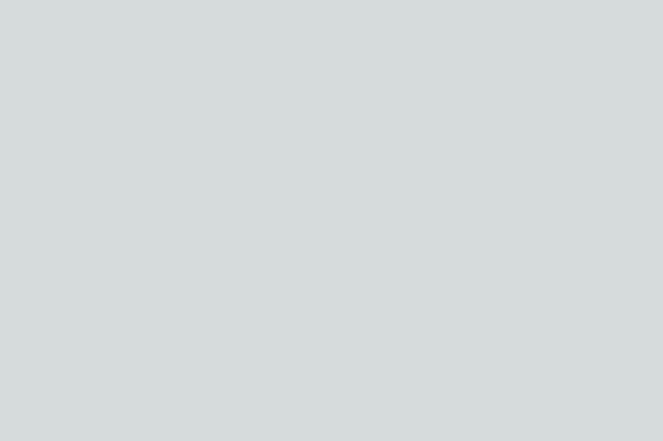
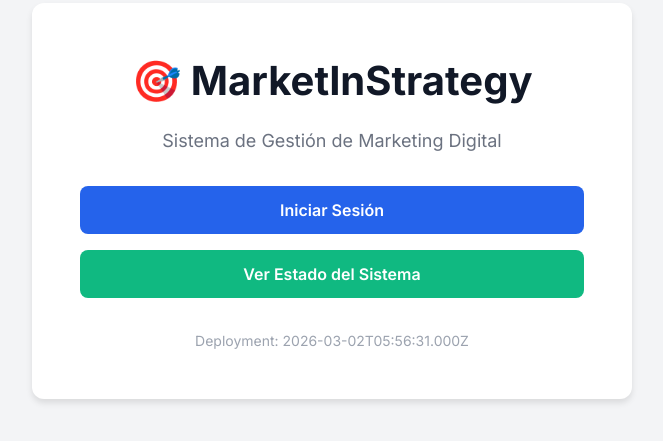
Before and after one commit to Zahabad-dev/marketinstrategy, a Next.js app: page / in a window 1280 px wide. Before the commit this address had no page. Shown: the part 199-640 px from the top of the page, without its empty margins (308-971 px from the left). Built offline with nearby package versions, Linux system fonts and the light colour scheme.

Commit message:
Fix: Landing page estática sin dependencias - FORZAR CARGA

```diff
--- a/app/page.tsx
+++ b/app/page.tsx
@@ -1,5 +1,61 @@
-import { redirect } from 'next/navigation'
-
 export default function HomePage() {
-  redirect('/login')
+  return (
+    <div style={{
+      minHeight: '100vh',
+      display: 'flex',
+      alignItems: 'center',
+      justifyContent: 'center',
+      backgroundColor: '#f3f4f6'
+    }}>
+      <div style={{
+        backgroundColor: 'white',
+        padding: '3rem',
+        borderRadius: '12px',
+        boxShadow: '0 4px 6px rgba(0,0,0,0.1)',
+        maxWidth: '600px',
+        width: '100%',
+        textAlign: 'center'
+      }}>
+        <h1 style={{ fontSize: '2.5rem', fontWeight: 'bold', marginBottom: '1rem', color: '#111827' }}>
+          🎯 MarketInStrategy
+        </h1>
+        <p style={{ color: '#6b7280', fontSize: '1.125rem', marginBottom: '2rem' }}>
+          Sistema de Gestión de Marketing Digital
+        </p>
+        <div style={{ display: 'flex', flexDirection: 'column', gap: '1rem' }}>
+          <a
+            href="/login"
+            style={{
+              backgroundColor: '#2563eb',
+              color: 'white',
+              padding: '0.75rem 1.5rem',
+              borderRadius: '0.5rem',
+              textDecoration: 'none',
+              fontWeight: '600',
+              display: 'block'
+            }}
+          >
+            Iniciar Sesión
+          </a>
+          <a
+            href="/test"
+            style={{
+              backgroundColor: '#10b981',
+              color: 'white',
+              padding: '0.75rem 1.5rem',
+              borderRadius: '0.5rem',
+              textDecoration: 'none',
+              fontWeight: '600',
+              display: 'block'
+            }}
+          >
+            Ver Estado del Sistema
+          </a>
+        </div>
+        <p style={{ marginTop: '2rem', fontSize: '0.875rem', color: '#9ca3af' }}>
+          Deployment: {new Date().toISOString()}
+        </p>
+      </div>
+    </div>
+  )
 }
--- /dev/null
+++ b/app/test/page.tsx
@@ -0,0 +1,41 @@
+export default function TestPage() {
+  return (
+    <div style={{
+      minHeight: '100vh',
+      display: 'flex',
+      alignItems: 'center',
+      justifyContent: 'center',
+      backgroundColor: '#f3f4f6',
+      fontFamily: 'system-ui, -apple-system, sans-serif'
+    }}>
+      <div style={{
+        backgroundColor: 'white',
+        padding: '3rem',
+        borderRadius: '8px',
+        boxShadow: '0 4px 6px rgba(0,0,0,0.1)',
+        maxWidth: '500px',
+        width: '100%'
+      }}>
+        <h1 style={{ fontSize: '2rem', fontWeight: 'bold', marginBottom: '1rem', color: '#111827' }}>
+          ✅ Vercel Funcionando
+        </h1>
+        <div style={{ color: '#6b7280', lineHeight: '1.6' }}>
+          <p><strong>Status:</strong> Deployment exitoso</p>
+          <p><strong>Framework:</strong> Next.js 14</p>
+          <p><strong>Timestamp:</strong> {new Date().toISOString()}</p>
+          <hr style={{ margin: '1.5rem 0', border: 'none', borderTop: '1px solid #e5e7eb' }} />
+          <p style={{ marginTop: '1rem' }}>
+            <a href="/api/health" style={{ color: '#2563eb', textDecoration: 'underline' }}>
+              → Ver Health Check API
+            </a>
+          </p>
+          <p style={{ marginTop: '0.5rem' }}>
+            <a href="/login" style={{ color: '#2563eb', textDecoration: 'underline' }}>
+              → Ir a Login
+            </a>
+          </p>
+        </div>
+      </div>
+    </div>
+  )
+}
```
Also changed, not shown: .temp_db.txt (added), .temp_jwt.txt (added).
